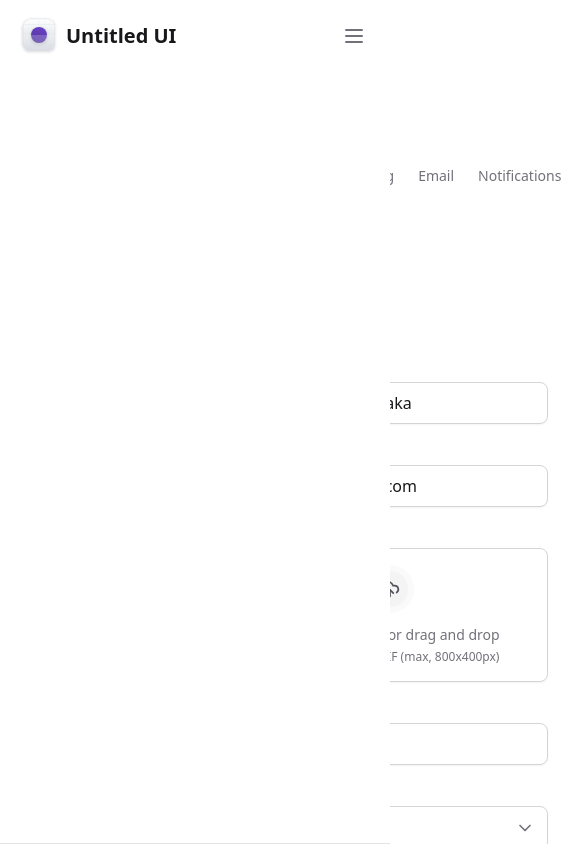
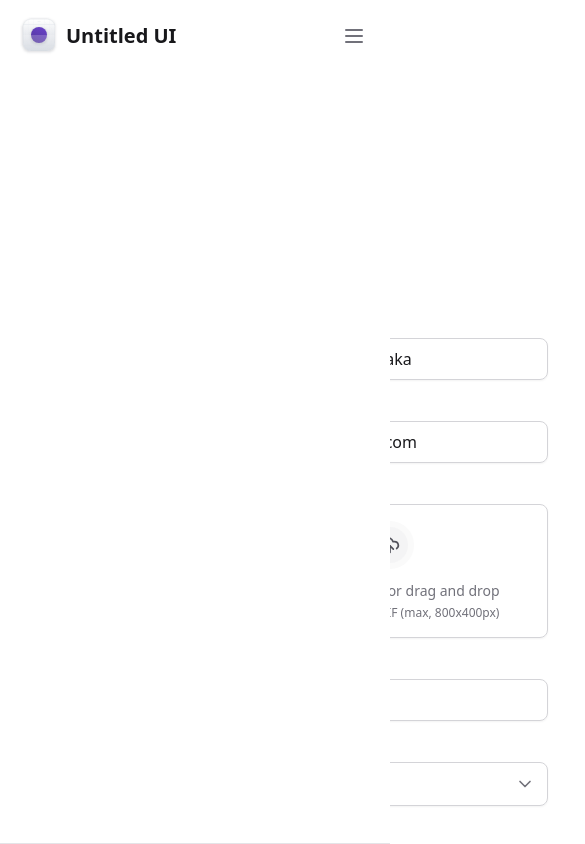
Before and after one commit to shindhi/tailwind-mastering, a Next.js app: page / in a window 390 px wide. Shown: the top 844 px of the page, 585 px wide, since content can reach past the window. Built offline with nearby package versions, Linux system fonts and the light colour scheme.

Commit message:
Add a responvidade nas abas

```diff
--- a/package.json
+++ b/package.json
@@ -11,6 +11,7 @@
   "dependencies": {
     "@formkit/auto-animate": "^0.8.2",
     "@radix-ui/react-collapsible": "^1.1.1",
+    "@radix-ui/react-scroll-area": "^1.2.0",
     "@radix-ui/react-select": "^2.1.2",
     "@radix-ui/react-tabs": "^1.1.1",
     "framer-motion": "^11.11.8",
--- a/src/app/layout.tsx
+++ b/src/app/layout.tsx
@@ -30,9 +30,9 @@
       <body
         className={`${geistSans.variable} ${geistMono.variable} antialiased`}
       >
-        <div className="grid min-h-screen grid-cols-app">
+        <div className="min-h-screen lg:grid lg:grid-cols-app">
           <Sidebar />
-          <main className="px-4 pb-12 pt-24 lg:col-start-2 lg:px-8 lg:pt-8">
+          <main className="max-w-screen px-4 pb-12 pt-24 lg:col-start-2 lg:px-8 lg:pt-8">
             {children}
           </main>
         </div>
--- a/src/components/SettingsTabs/TabItem.tsx
+++ b/src/components/SettingsTabs/TabItem.tsx
@@ -15,7 +15,7 @@
       value={value}
       className="group relative px-1 pb-4 text-sm font-medium text-zinc-500 outline-none hover:text-violet-700 data-[state=active]:text-violet-700"
     >
-      <span className="rounded group-focus-visible:ring-2 group-focus-visible:ring-violet-400 group-focus-visible:ring-offset-4">
+      <span className="whitespace-nowrap rounded group-focus-visible:ring-2 group-focus-visible:ring-violet-400 group-focus-visible:ring-offset-4">
         {title}
       </span>
 
--- a/src/components/SettingsTabs/index.tsx
+++ b/src/components/SettingsTabs/index.tsx
@@ -2,6 +2,7 @@
 
 import { useState } from 'react'
 import * as Tabs from '@radix-ui/react-tabs'
+import * as ScrollArea from '@radix-ui/react-scroll-area'
 
 import { TabItem } from './TabItem'
 
@@ -10,6 +11,8 @@
 
   return (
     <Tabs.Root value={currentTab} onValueChange={setCurrentTab}>
+      <ScrollArea.Root className="w-full" type="scroll">
+        <ScrollArea.Viewport className="w-full overflow-x-scroll">
           <Tabs.List className="mt-6 flex w-full items-center gap-4 border-b border-zinc-200">
             <TabItem
               value="tab1"
@@ -26,8 +29,16 @@
               title="Password"
               isSelected={currentTab === 'tab3'}
             />
-        <TabItem value="tab4" title="Team" isSelected={currentTab === 'tab4'} />
-        <TabItem value="tab5" title="Plan" isSelected={currentTab === 'tab5'} />
+            <TabItem
+              value="tab4"
+              title="Team"
+              isSelected={currentTab === 'tab4'}
+            />
+            <TabItem
+              value="tab5"
+              title="Plan"
+              isSelected={currentTab === 'tab5'}
+            />
             <TabItem
               value="tab6"
               title="Billing"
@@ -54,6 +65,15 @@
               isSelected={currentTab === 'tab10'}
             />
           </Tabs.List>
+        </ScrollArea.Viewport>
+
+        <ScrollArea.Scrollbar
+          className="flex h-0.5 translate-y-1.5 touch-none select-none flex-col bg-zinc-100"
+          orientation="horizontal"
+        >
+          <ScrollArea.Thumb className="relative flex-1 rounded-lg bg-zinc-300" />
+        </ScrollArea.Scrollbar>
+      </ScrollArea.Root>
     </Tabs.Root>
   )
 }
```
Also changed, not shown: 1 other file (tests, documents, lock files or other folders). Lines whose indentation alone changed are shown as unchanged.
